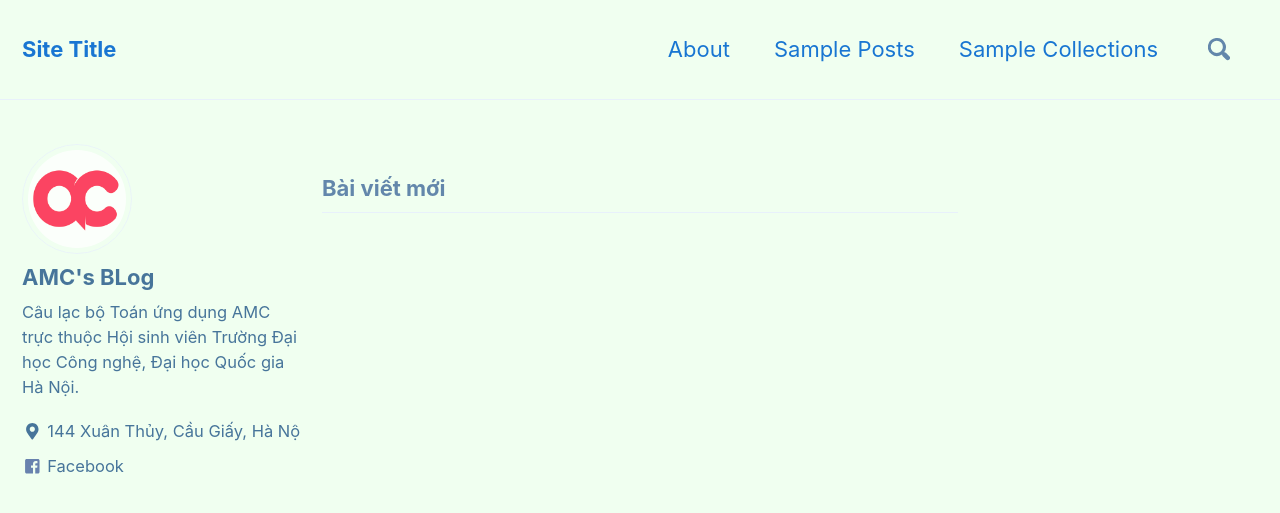
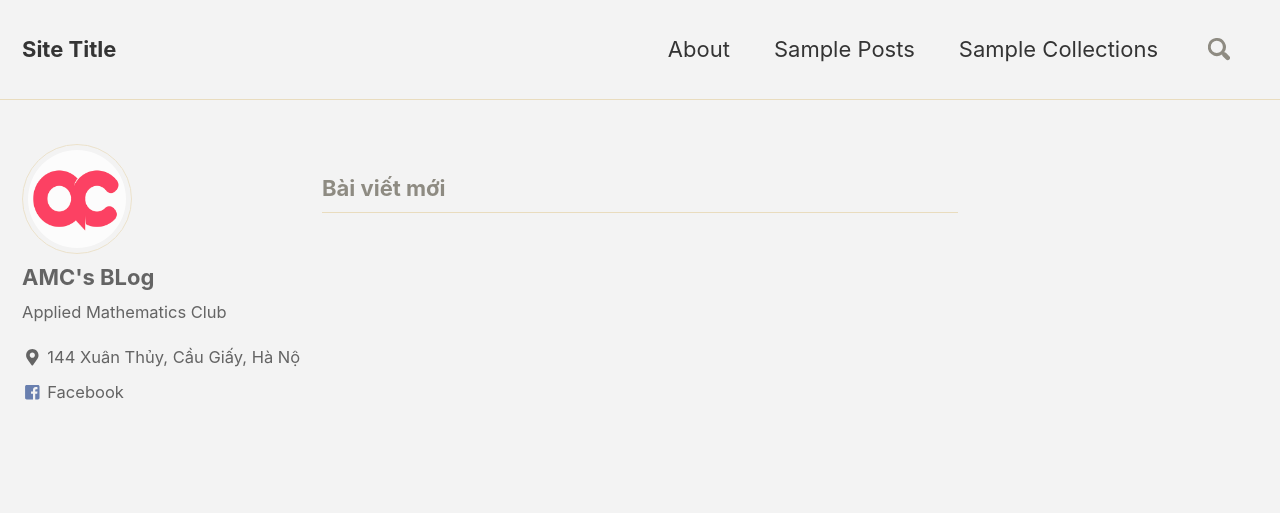
Before and after one commit to iamvon/testvon.github.io, a Jekyll site: the page built from index.html, in a window 1280 px wide and 900 px high. Shown: the top 513 px of the window. Built offline with Jekyll 4.4.1, drawn with Linux system fonts in a browser that asks for light colours; nearby versions of some CDN libraries; the list of posts is cut into pages by our own code.

Commit message:
Update _config.yml

```diff
--- a/_config.yml
+++ b/_config.yml
@@ -5,7 +5,7 @@
 # For technical reasons, this file is *NOT* reloaded automatically when you use
 # `jekyll serve`. If you change this file, please restart the server process.
 
-minimal_mistakes_skin    :   "aqua"	 #"default", "air", "aqua", "contrast", "dark", "dirt", "neon", "mint", "plum", "sunrise"
+minimal_mistakes_skin    :   "dirt"	 #"default", "air", "aqua", "contrast", "dark", "dirt", "neon", "mint", "plum", "sunrise"
 
 # Site Settings
 locale                   : "vi-VN"
@@ -86,7 +86,7 @@ analytics:
 author:
   name             : "AMC's BLog"
   avatar           : /assets/amc.png
-  bio              : "Câu lạc bộ Toán ứng dụng AMC trực thuộc Hội sinh viên Trường Đại học Công nghệ, Đại học Quốc gia Hà Nội."
+  bio              : "Applied Mathematics Club"
   location         : "144 Xuân Thủy, Cầu Giấy, Hà Nội"
   email            :
   uri              :
@@ -95,7 +95,7 @@ author:
   codepen          :
   dribbble         :
   flickr           :
-  facebook         : https://www.facebook.com/appliedmathclub/
+  facebook         : appliedmathclub
   foursquare       :
   github           :
   gitlab           :
```
